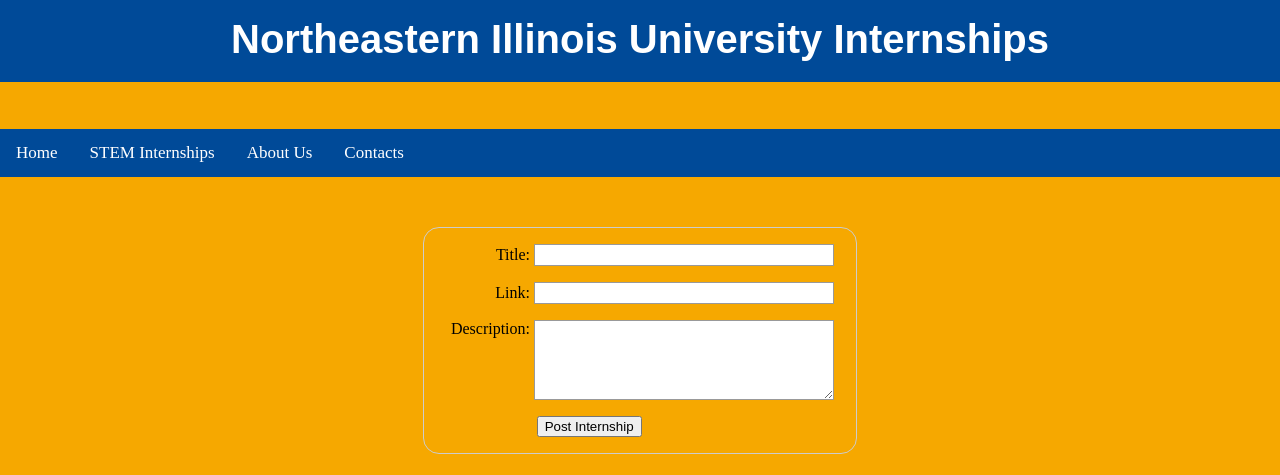
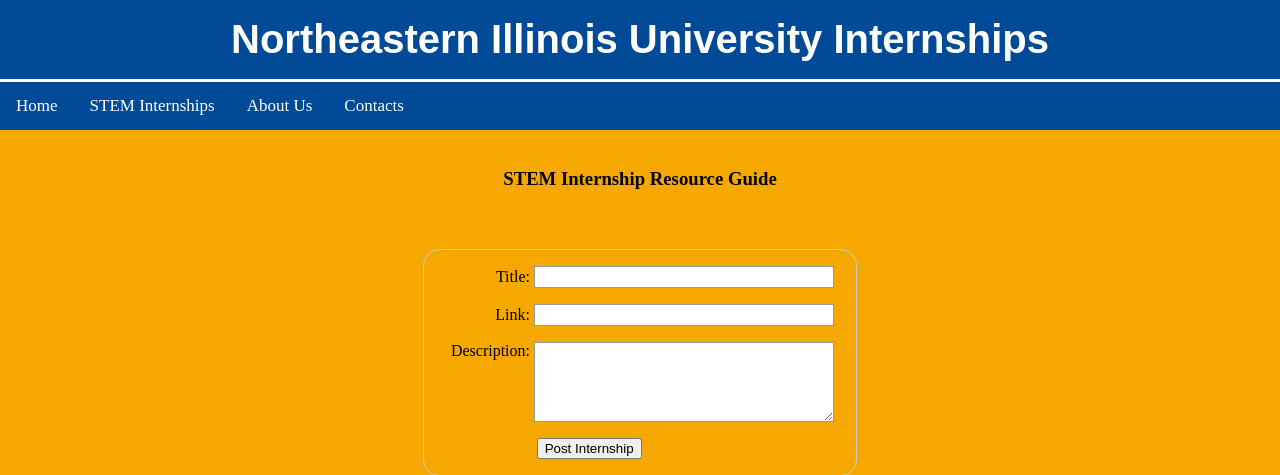
Before and after one commit to sergiolr2201/First-Repo, a Python web app: template Template/FCD_Internships.html in a window 1280 px wide. Shown: the top 475 px of the page. Run offline with Jinja, Linux system fonts and the light colour scheme; the template is opened without the code that fills it, so the values that code supplies are empty.

Commit message:
fixed pic and nav bar

```diff
--- a/Template/FCD_Home.html
+++ b/Template/FCD_Home.html
@@ -14,9 +14,13 @@
   <a href="/aboutpage">About Us</a>
   <a href="/contact">Contacts</a>
 </div>
+
+	<div class="idk">
     <img src="static/visual-reverse-image-search-v2_intro.jpg"
     alt="Butterfly"
     style="width:900px;height:700px; style=center">
+	</div>
+
     <br>
 		<p> The mission of this project is to create an open source platform for Northeastern Illinois University students to explore STEM internships available. You can find out more information in the contact page about staff that would be happy to help you during the internship process. </p>
 </body>
--- a/Template/FCD_Internships.html
+++ b/Template/FCD_Internships.html
@@ -11,14 +11,13 @@
 	<body>
 
 		<h1>Northeastern Illinois University Internships</h1>
-        <h3> STEM Internship Resource Guide</h3>
-
 <div class="topnav">
   <a  href="/">Home</a>
   <a class="#active" href="/internships">STEM Internships</a>
   <a href="/aboutpage">About Us</a>
   <a href="/contact">Contacts</a>
 </div>
+		<h3> STEM Internship Resource Guide</h3>
         <form action="/internships" method="POST">
 			    {% if is_input %}
         <p> {{ Title }} was submitted!</p>
--- a/static/FCD_Home.css
+++ b/static/FCD_Home.css
@@ -89,3 +89,7 @@ h3{
 	display:grid;
 	grid-template-columns: 1fr 1fr;
 }
+
+.idk{
+	text-align: center
+}
--- a/static/FCD_Internships.css
+++ b/static/FCD_Internships.css
@@ -52,7 +52,8 @@ li a{
     background-color: #004a98;
     overflow: auto;
     position: relative;
-  top: -50px;
+  top: -60px;
+	border-top: solid white;
 }
 
 /* Style the links inside the navigation bar */
@@ -148,3 +149,10 @@ button {
      between the labels and their text fields */
   margin-left: .5em;
 }
+
+h3{
+	position: relative;
+	top: -40px;
+	text-align: center
+
+}
```
